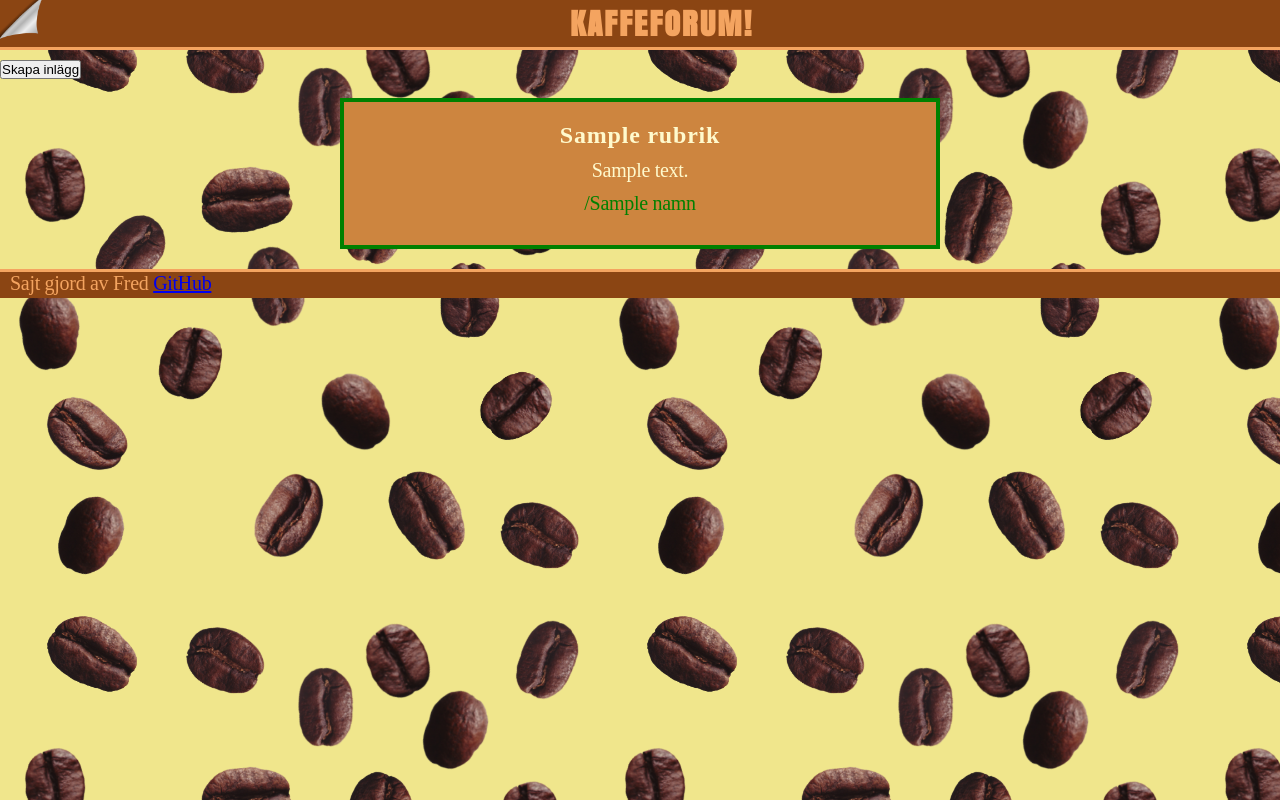
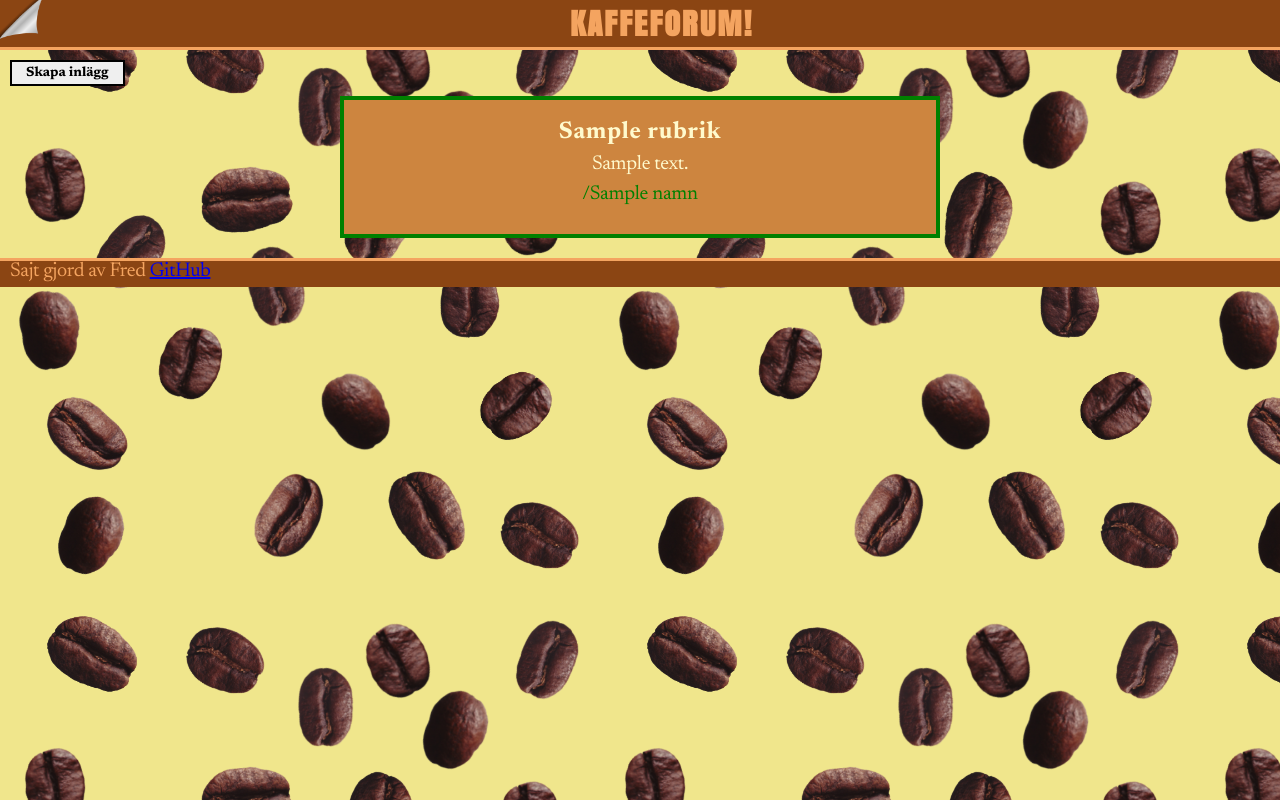
Before and after one commit to Kattmys/Kaffe, a Flask app: template templates/forum.html in a window 1280 px wide. Run offline with Flask 3, Linux system fonts and the light colour scheme; the template is opened without the code that fills it: most values are stand-ins (such as "Sample title", 1, 10 or a date in 2020).

Commit message:
style changes

```diff
--- a/static/style/all.css
+++ b/static/style/all.css
@@ -3,11 +3,17 @@
 	padding: 0;
 	box-sizing: border-box;
 
+    font-family: Newsreader;
 }
 
 @font-face {
 	font-family: Anton;
 	src: url("../fonts/Anton.ttf");
+}
+
+@font-face {
+	font-family: Newsreader;
+	src: url("../fonts/Newsreader.ttf");
 }
 
 header {
--- a/static/style/forum.css
+++ b/static/style/forum.css
@@ -2,8 +2,55 @@
 	display: none;
 }
 
+#formulär *, #formulärknapp {
+    border-style: solid;
+    border-width: 2px;
+    border-color: black;
+}
+
+#formulär input {
+    margin-bottom: 10px;
+    color: white;
+}
+
+#formulär label {
+    padding: 2px 4px;
+    font-weight: bold;
+}
+
+#formulär textarea {
+    width: 300px;
+}
+
+#formulär * {
+	background-color: peru;
+	color: lemonchiffon;
+    position: relative;
+    top: 20px;
+}
+
+#skickaknapp {
+    font-size: 20px;
+}
+
+#skickaknapp:hover {
+    font-size: 20px;
+    background-color: green;
+    color: white;
+}
+
+#skickaknapp:active {
+    background-color: darkgreen;
+}
+
 #formulär, #formulärknapp {
 	position: fixed;
+    left: 10px;
+}
+
+.knapp {
+    padding: 4px 14px;
+    font-weight: bold;
 }
 
 #namnfärg {
--- a/templates/forum.html
+++ b/templates/forum.html
@@ -11,18 +11,18 @@
 <h1>KAFFEFORUM!</h1>
 </header>
 
-<button id="formulärknapp" onclick="clicked()">Skapa inlägg</button>
+<button id="formulärknapp" class="knapp" onclick="clicked()">Skapa inlägg</button>
 
 <br>
 
 <form method="post" id="formulär" action="/forum/submit">
-  <label for="rubrik">Rubrik:</label><br>
+  <label for="rubrik">Rubrik</label><br>
   <input type="text" id="rubrik" name="rubrik" required maxlength="60"><br>
-  <label for="text">Innehåll:</label><br>
-  <textarea cols=40 rows=5 name="text" required maxlength="600"></textarea><br><br>
-  <label for="namn">Namn:</label><br>
+  <label for="text">Innehåll</label><br>
+  <textarea cols=40 rows=5 name="text" required maxlength="1200" spellcheck="false"></textarea><br><br>
+  <label for="namn">Namn</label><br>
   <input type="text" id="namn" name="namn" required maxlength="60"><br>
-  <input type="submit" value="Skicka">
+  <input type="submit" value="Skicka" id="skickaknapp" class="knapp">
 </form>
 
 {% for inlägg in data[::-1] %}
```
